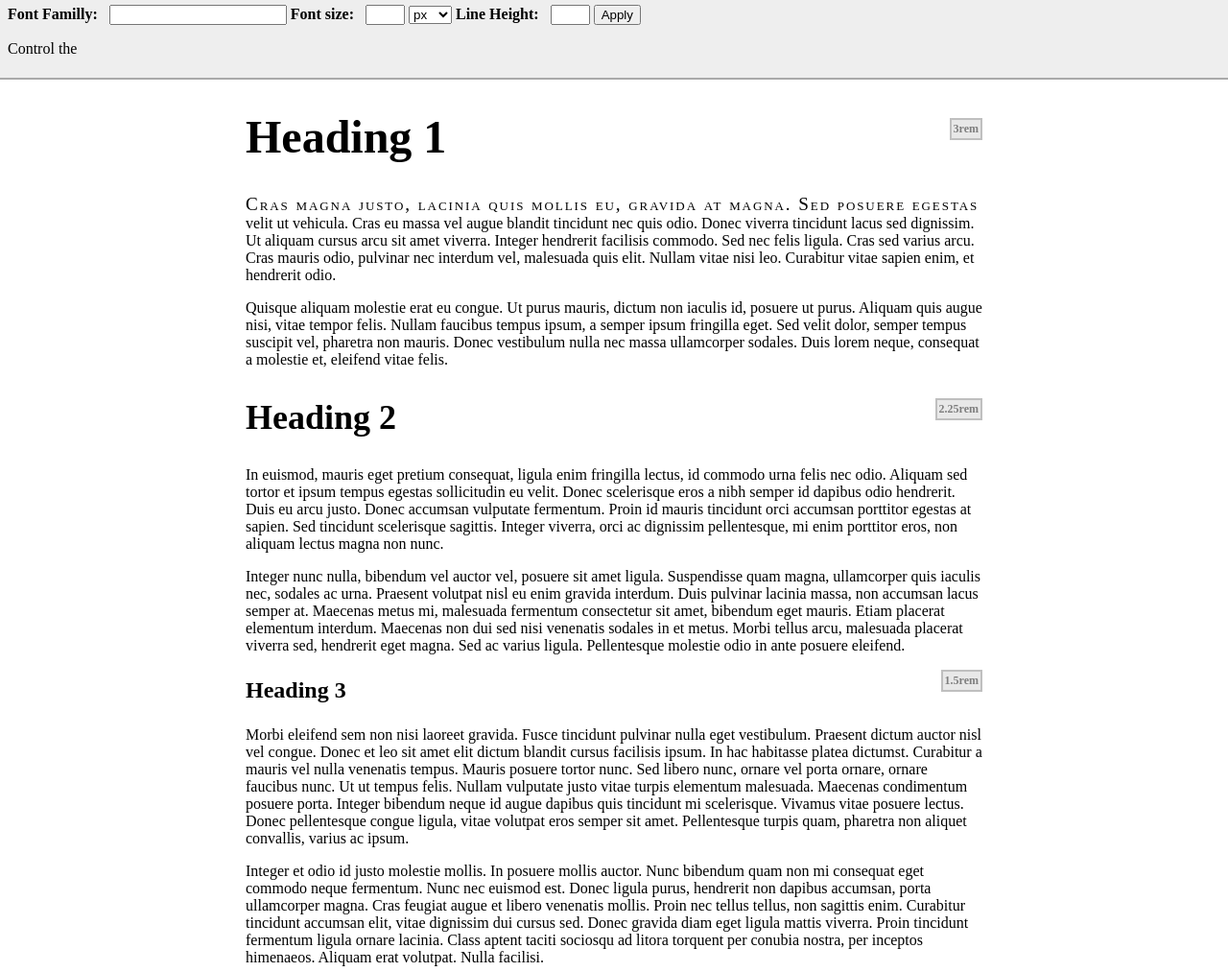
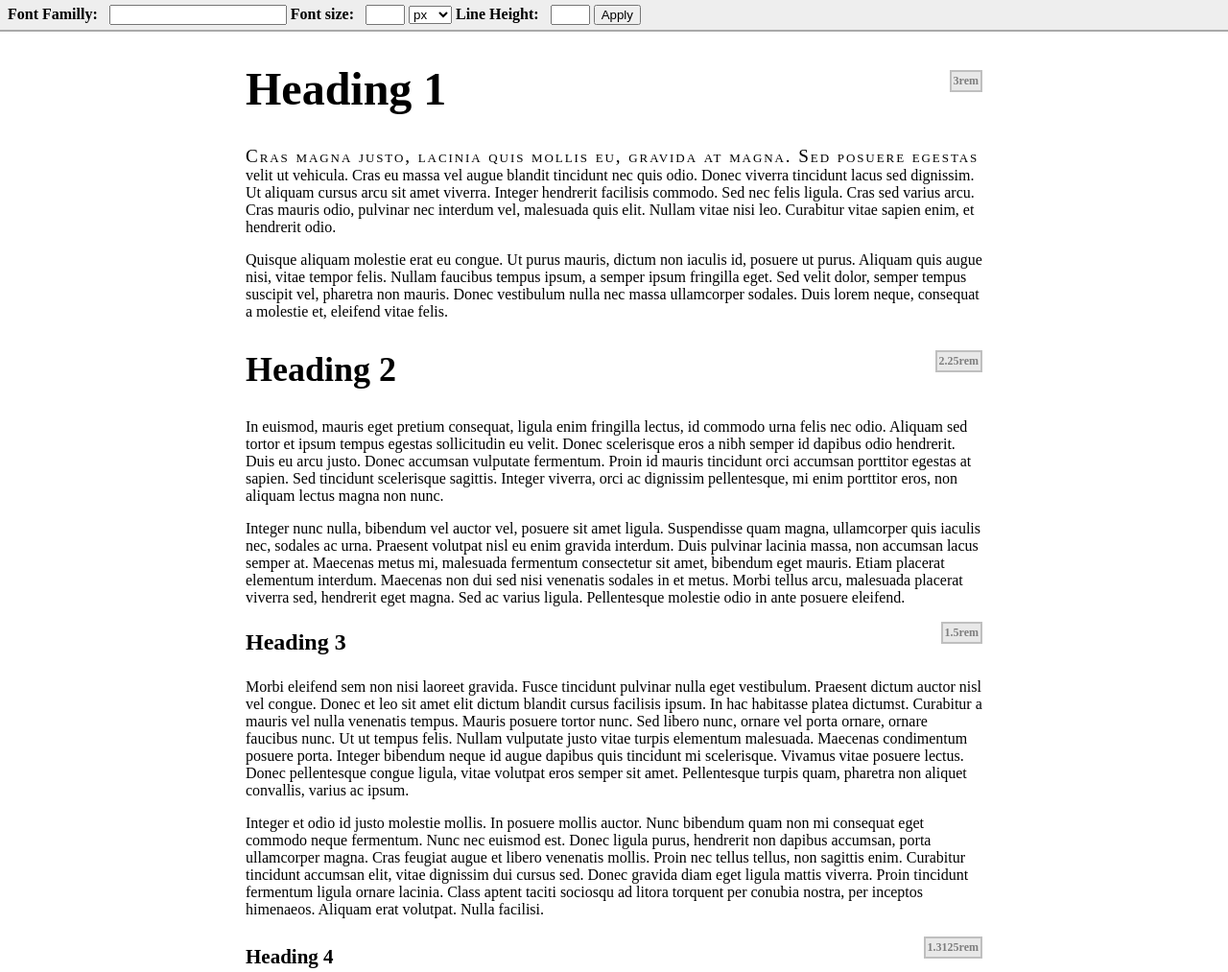
Before and after one commit to mackking/webplayground, a plain HTML site: page typography/typo2.html in a window 1280 px wide. Shown: the top 1013 px of the page at 96% size. Drawn offline with nearby package versions, Linux system fonts and the light colour scheme.

Commit message:
a little cleanup

```diff
--- a/typography/typo2.html
+++ b/typography/typo2.html
@@ -32,7 +32,6 @@
 			}
 			h6 {
 			    font-size: 1rem; /* 16 / 16 */
-			    font-variant: small-caps;
 			}
 
 			h1,h2,h3,h4,h5,h6 {
@@ -118,9 +117,6 @@
 
 			<button id="apply" type="submit">Apply</button>
 		</form>
-		<div class="help">
-			<p>Control the
-		</div>
 		<script type="text/javascript">
 			$('form').submit(function () {
 				var size = ''+$('input[name=fsize]').val()+$('select[name=fsizeunit]').val();
```
